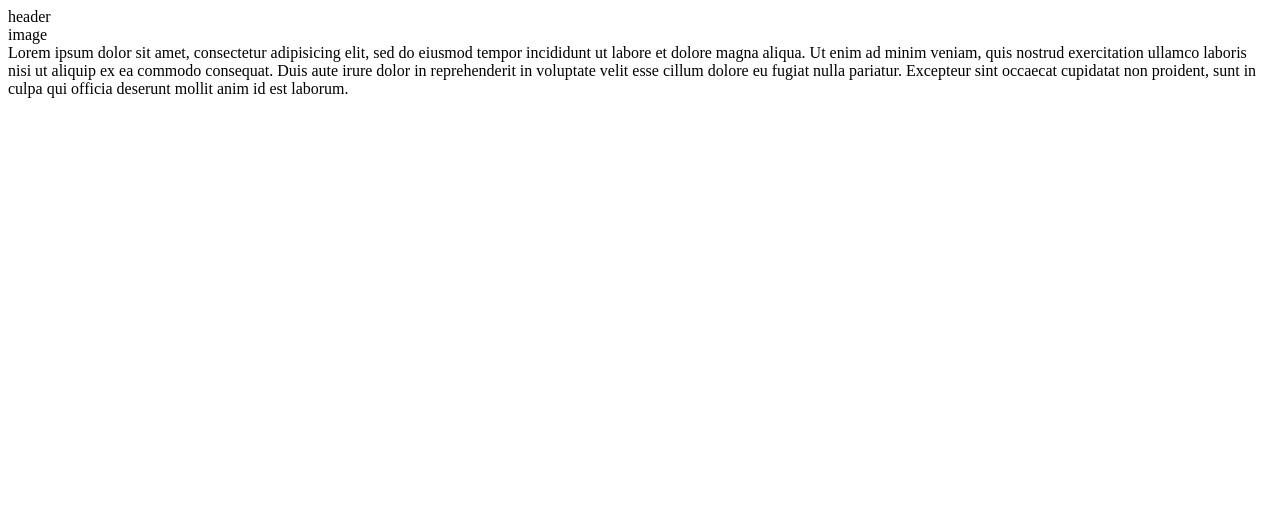
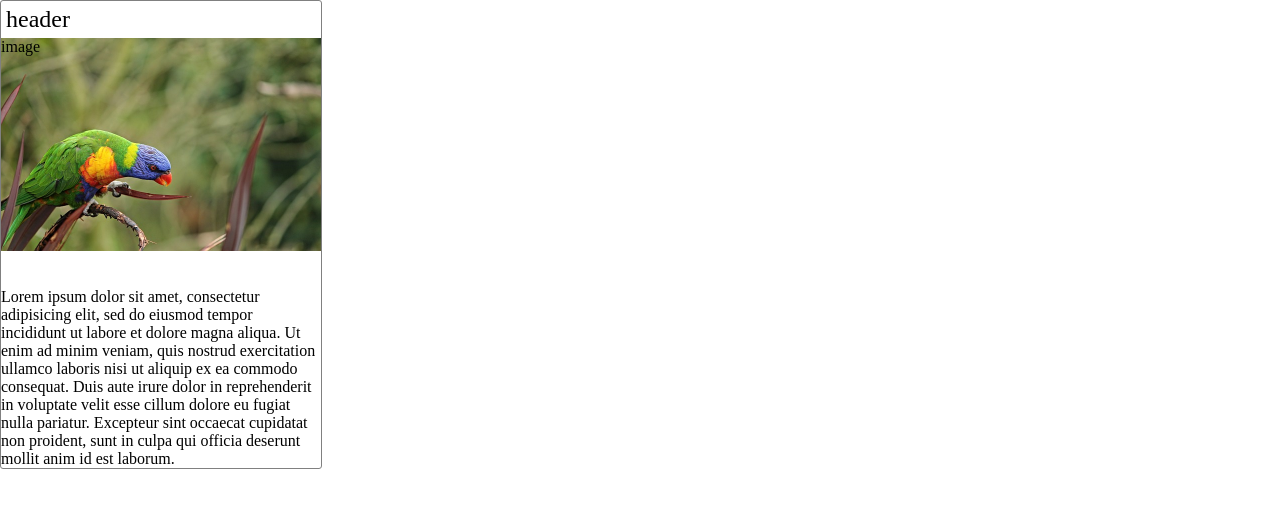
Before and after one commit to tbguest/portfolio, a plain HTML site: page index.html in a window 1280 px wide. Drawn offline with Linux system fonts and the light colour scheme.

Commit message:
Some additions.

```diff
--- /dev/null
+++ b/index.css
@@ -0,0 +1,29 @@
+body {
+  margin:0;
+  padding:0;
+}
+
+.card {
+  width:25%;
+  border: 1px grey solid;
+  border-radius: 3px;
+}
+
+.card__header {
+  font-size: 24px;
+  color: black;
+  padding: 5px;
+}
+
+.card_body {
+  font-size: 24px;
+  color: grey;
+  padding: 5px;
+}
+
+.card__image {
+  background: url('assets/img/parrot.jpg');
+  height: 250px;
+  background-size: contain;
+  background-repeat: no-repeat;
+}
--- a/index.html
+++ b/index.html
@@ -2,6 +2,7 @@
 <html lang="en" dir="ltr">
   <head>
     <meta charset="utf-8">
+    <link rel="stylesheet" href="./index.css">
     <title>Tristan Guest</title>
   </head>
   <body>
```
Also changed, not shown: 1 other file.
